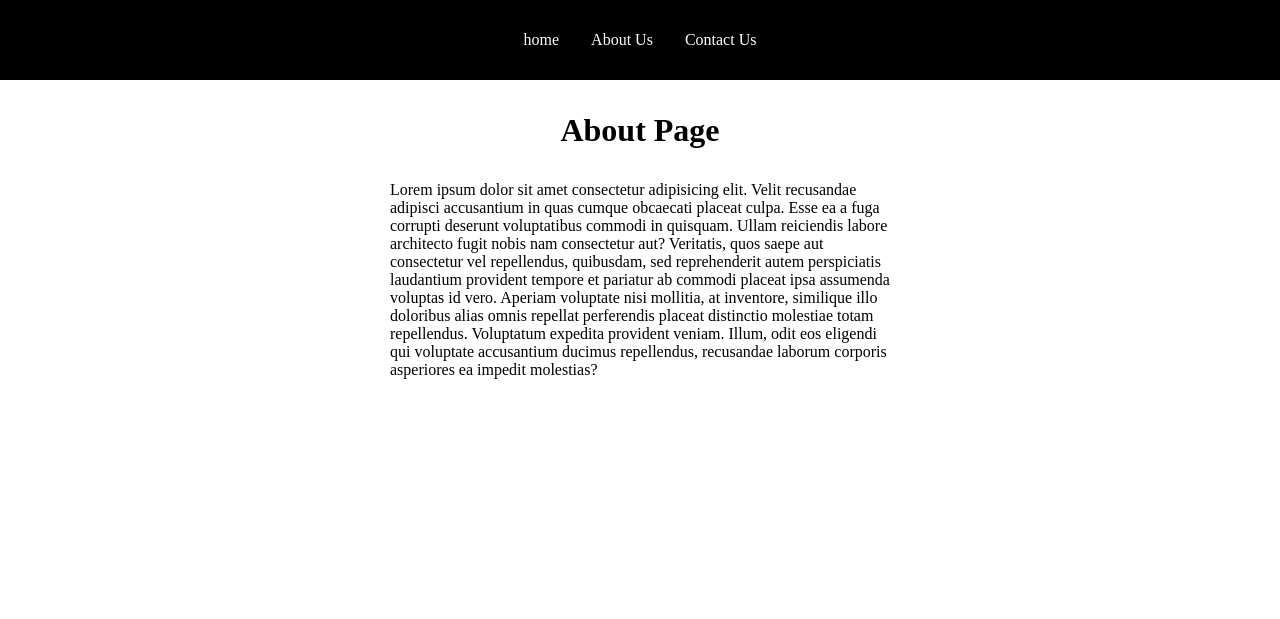
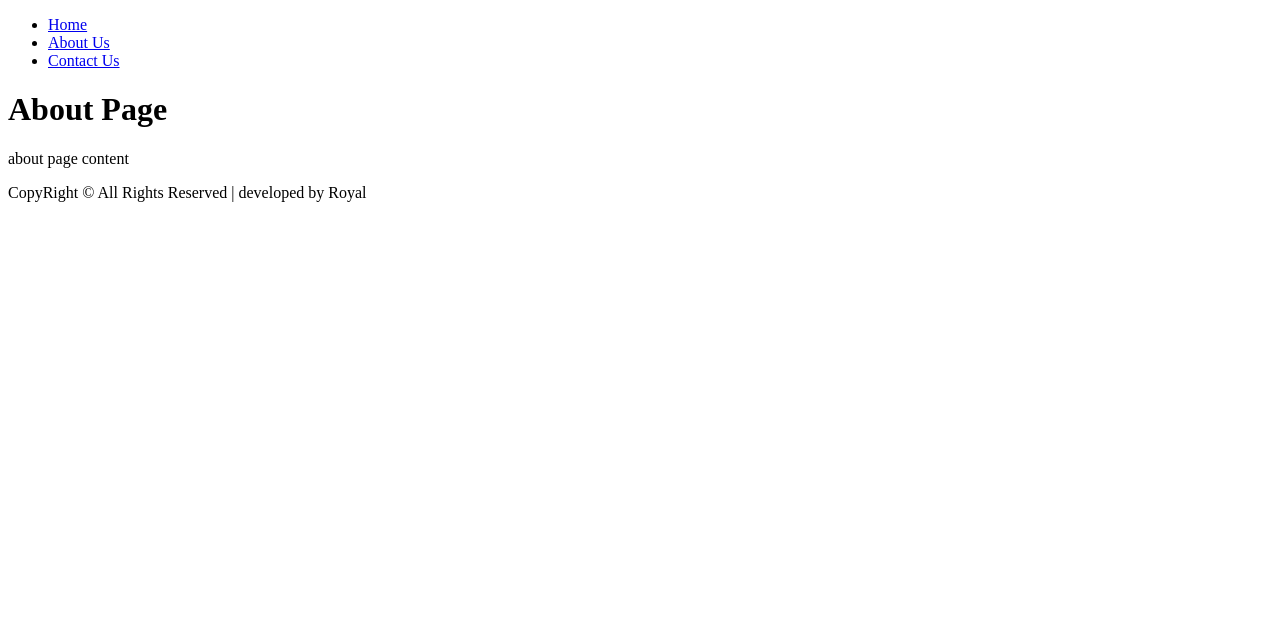
Before and after one commit to Royaldsouza554/django-project, a Django app: page /about-us/ in a window 1280 px wide. Shown: the top 619 px of the page. Run offline with Django 5.2, Linux system fonts and the light colour scheme.

Commit message:
latest commit

```diff
--- a/Home/templates/Home/about-us.html
+++ b/Home/templates/Home/about-us.html
@@ -15,7 +15,7 @@
     <section>
       {% block content %}
       <p>
-       Lorem ipsum dolor sit amet consectetur adipisicing elit. Velit recusandae adipisci accusantium in quas cumque obcaecati placeat culpa. Esse ea a fuga corrupti deserunt voluptatibus commodi in quisquam. Ullam reiciendis labore architecto fugit nobis nam consectetur aut? Veritatis, quos saepe aut consectetur vel repellendus, quibusdam, sed reprehenderit autem perspiciatis laudantium provident tempore et pariatur ab commodi placeat ipsa assumenda voluptas id vero. Aperiam voluptate nisi mollitia, at inventore, similique illo doloribus alias omnis repellat perferendis placeat distinctio molestiae totam repellendus. Voluptatum expedita provident veniam. Illum, odit eos eligendi qui voluptate accusantium ducimus repellendus, recusandae laborum corporis asperiores ea impedit molestias?
+      about page content
     </p>
       {% endblock %}
     </section>
--- a/Home/templates/Home/contact-us.html
+++ b/Home/templates/Home/contact-us.html
@@ -15,7 +15,7 @@
     <section>
       {% block content %}
       <p>
-        Lorem ipsum dolor sit amet consectetur adipisicing elit. Iste perferendis corrupti omnis et architecto in sunt atque numquam quasi quia totam ex, nulla nisi fugit, quos deleniti cumque nemo dicta? Rerum quo autem aliquid culpa enim cumque minima suscipit ut, labore mollitia ipsam dicta tempora corrupti necessitatibus totam? Quisquam tenetur qui, earum temporibus eos optio, labore
+        contact page content
     </p>
       {% endblock %}
     </section>
--- a/Home/templates/Home/home.html
+++ b/Home/templates/Home/home.html
@@ -1,38 +1,61 @@
 <!DOCTYPE html>
 <html lang="en">
+
 <head>
     <meta charset="UTF-8">
     <meta name="viewport" content="width=device-width, initial-scale=1.0">
     <title>{% block title_content %} Homepage {% endblock %}</title>
-    <style>
-        *{
+    <!-- <style>
+        * {
             margin: 0;
             padding: 0;
         }
-        header{
+
+        header {
             height: 10vh;
             background-color: black;
             display: flex;
             justify-content: center;
             align-items: center;
         }
-        main{
+
+        main {
             height: 70vh;
         }
-        .navbar{
+
+        .navbar {
             display: flex;
             list-style: none;
             gap: 2rem;
+            height: 100%;
+            align-items: center;
+            justify-content: center;
         }
-        .heading{
+
+        .heading {
             text-align: center;
             padding: 2rem;
         }
-        .navbar > li > a{
+
+        .navbar > li > a {
             text-decoration: none;
             color: white;
+            padding: 10px 15px;
         }
-        footer{
+
+        .navbar > li .active ,
+        .navbar > li:hover {
+            background-color: white;
+            color: #000;
+        }
+        .navbar > li .active>a,
+        .navbar > li:hover> a {
+            background-color: white;
+            color: #000;
+        }
+
+
+        footer {
             display: flex;
             align-items: center;
             justify-content: center;
@@ -40,22 +63,31 @@
             background: #000;
             color: white;
         }
-        section{
+
+        section {
             display: flex;
             justify-content: center;
             align-items: center;
         }
-        p{
+
+        p {
             width: 500px;
         }
-    </style>
+
+        .navbar > li {
+            height: 100%;
+            display: flex;
+            align-items: center;
+        }
+    </style> -->
 </head>
+
 <body>
     <header>
         <ul class="navbar">
-            <li><a href="/">home</a></li>
-            <li><a href="/about-us">About Us</a></li>
-            <li><a href="/contact-us">Contact Us</a></li>
+            <li {% if page == "home" %}class="active"{% endif %}><a href="/">Home</a></li>
+            <li class="{% if page == 'about-us' %}active{% endif %}"><a href="/about-us">About Us</a></li>
+            <li class="{% if page == 'contact-us' %}active{% endif %}"><a href="/contact-us">Contact Us</a></li>
         </ul>
     </header>
     <main>
@@ -64,15 +96,16 @@
             {% endblock %}
         </h1>
         <section>
-          {% block content %}
-          <p>
-            Lorem ipsum dolor sit amet consectetur adipisicing elit. Iste perferendis corrupti omnis et architecto in sunt atque numquam quasi quia totam ex, nulla nisi fugit, quos deleniti cumque nemo dicta? Rerum quo autem aliquid culpa enim cumque minima suscipit ut, labore mollitia ipsam dicta tempora corrupti necessitatibus totam? Quisquam tenetur qui, earum temporibus eos optio, labore natus quam accusamus magni commodi ipsa possimus eaque?
-        </p>
-          {% endblock %}
+            {% block content %}
+            <p>
+                Home page content
+            </p>
+            {% endblock %}
         </section>
     </main>
     <footer>
         CopyRight &copy; All Rights Reserved | developed by Royal
     </footer>
 </body>
+
 </html>
--- a/Home/views.py
+++ b/Home/views.py
@@ -3,10 +3,10 @@ from django.shortcuts import render
 # Create your views here.
 
 def home(req):
-    return render(req , 'Home/home.html')
+    return render(req , 'Home/home.html' ,{"page" : "home"})
 
 def about(req):
-    return render(req , "Home/about-us.html")
+    return render(req , "Home/about-us.html" , {"page" : "about-us"})
 
 def contact(req):
-    return render(req , "Home/contact-us.html")
+    return render(req , "Home/contact-us.html" , {"page" : "contact-us"})
```
